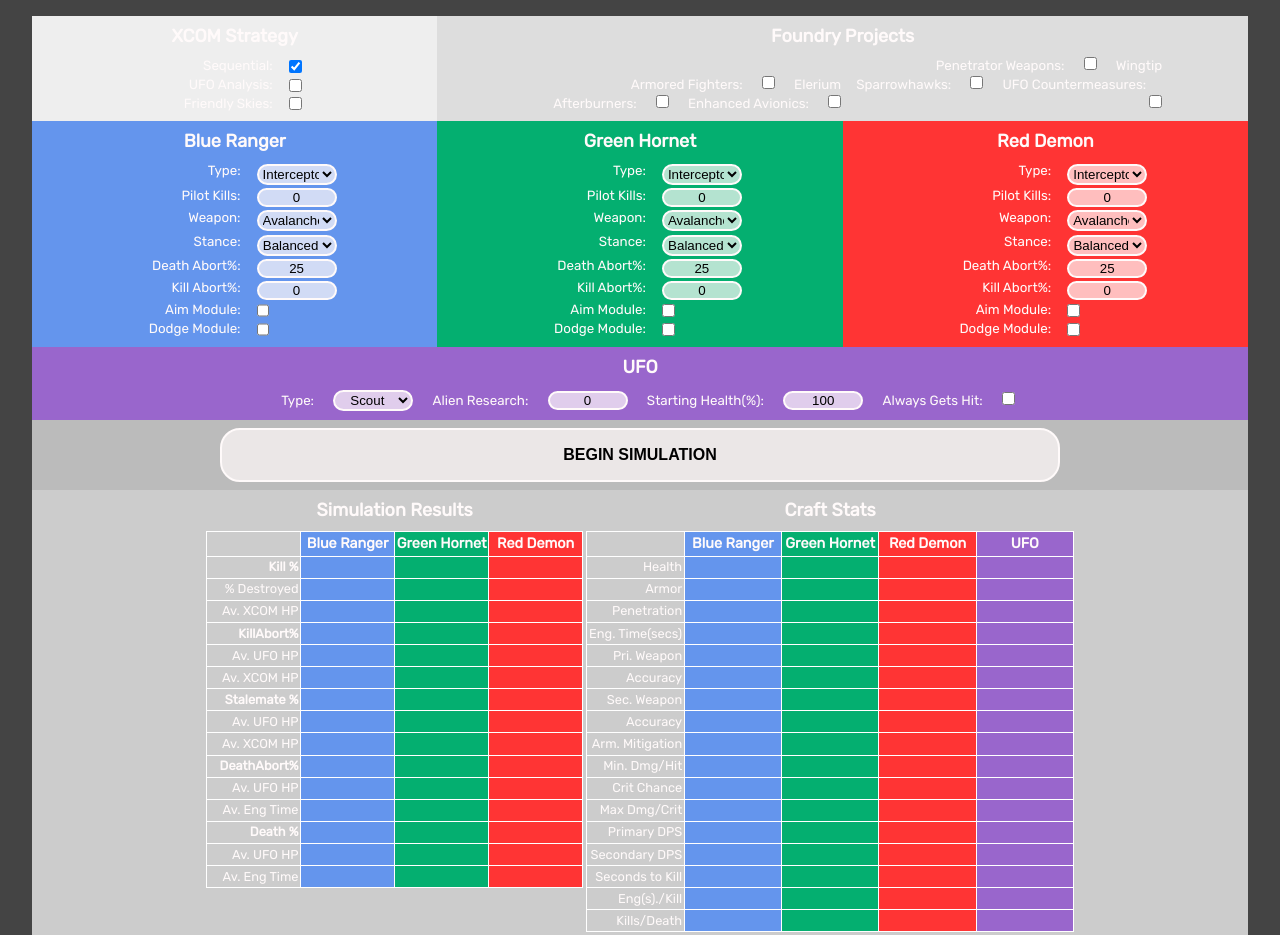
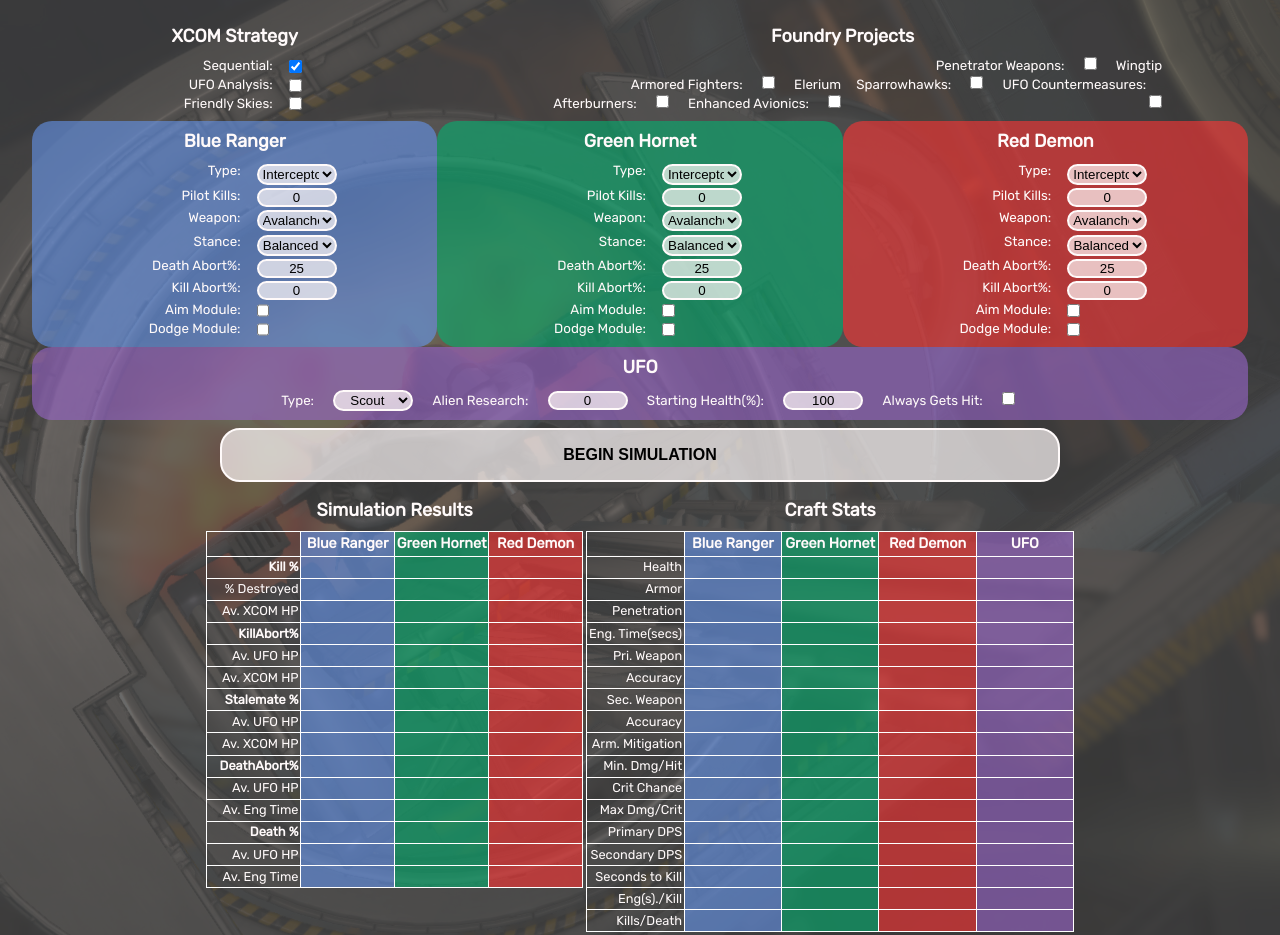
Before and after one commit to nucmatt/LW1-Airgame-Simulator, a website: page dist/index.html in a window 1280 px wide. Shown: the top 935 px of the page. Drawn offline with Linux system fonts and the light colour scheme.

Commit message:
Added background image adn continued styling page.
Mostly background colors and opacity. Fixed body background color scroll problem by changing body position to relative.

```diff
--- a/_config.scss
+++ b/_config.scss
@@ -5,6 +5,10 @@
 $green-hornet-color: #04af70;
 $red-devil-color: #ff3434;
 $ufo-color: #9966cc;
+$show-home-image: true;
+$home-image: url(../img/background.jpg);
+$background-opacity: 0.8;
+$grid-opacity: 0.6;
 
 // Browser settings
 ::-webkit-inner-spin-button {
@@ -13,6 +17,27 @@
 
 ::-webkit-clear-button {
 	display: none;
+}
+
+@mixin background {
+  @if $show-home-image {
+    &#bg-img {
+      background: $home-image;
+      background-attachment: fixed;
+      background-size: cover;
+
+      &:after {
+        content: "";
+        position: absolute;
+        top: 0;
+        right: 0;
+        width: 100%;
+        height: 100%;
+        z-index: -1;
+        background: rgba($primary-color, $background-opacity);
+      }
+    }
+  }
 }
 
 // Media Query Mixins
--- a/scss/main.scss
+++ b/scss/main.scss
@@ -5,13 +5,16 @@
 	box-sizing: border-box;
 }
 
-body,
-html {
-	height: 100vh;
-}
+// html, body {
+// 	height: 100%;
+// }
+
 body {
+	@include background();
 	background: $primary-color;
 	color: $secondary-color;
+	height: 100%;
+	position: relative;
 	margin: 0;
 	font-family: "Rubik", Tahoma, sans-serif;
 	line-height: 1.4;
@@ -20,6 +23,7 @@
 main {
 	padding: 1rem 2rem;
 	font-size: smaller;
+	min-height: calc(100vh - 60px);
 }
 
 section {
@@ -82,7 +86,7 @@
 
 .grid-container {
 	display: grid;
-	// grid-gap: 0.1rem;
+	min-height: 100%;
 	grid-template-areas:
 		"strategy     foundry      foundry"
 		"interceptor1 interceptor2 interceptor3"
@@ -100,27 +104,30 @@
 
 #blueRanger {
 	grid-area: interceptor1;
-	background-color: $blue-ranger-color;
+	// background-color: rgba($blue-ranger-color, $grid-opacity);
+	border-radius: 20px;
 }
 
 #greenHornet {
 	grid-area: interceptor2;
-	background-color: $green-hornet-color;
+	// background-color: rgba($green-hornet-color, 0.6);
+	border-radius: 20px;
 }
 
 #redDevil {
 	grid-area: interceptor3;
-	background-color: $red-devil-color;
+	// background-color: rgba($red-devil-color, 0.6);
+	border-radius: 20px;
 }
 
 #strategy {
 	grid-area: strategy;
-	background-color: #eee;
+	// background-color: #eee;
 }
 
 #foundry {
 	grid-area: foundry;
-	background-color: #ddd;
+	// background-color: #ddd;
 	display: inline-block;
 
 	.column {
@@ -131,16 +138,16 @@
 
 #ufo {
 	grid-area: ufo;
-	background-color: $ufo-color;
+	border-radius: 20px;
 
 	.subgrid {
-		display: inline-block
+		display: inline-block;
 	}
 }
 
 #results {
 	grid-area: results;
-	background-color: #ccc;
+	// background-color: #ccc;
 
 	table {
 		display: inline-table;
@@ -154,23 +161,23 @@
 
 #simulation_start_btn {
 	grid-area: button;
-	background-color: #bbb;
+	// background-color: #bbb;
 }
 
 .blue {
-	background-color: $blue-ranger-color;
+	background-color: rgba($blue-ranger-color, $grid-opacity);
 }
 
 .green {
-	background-color: $green-hornet-color;
+	background-color: rgba($green-hornet-color, $grid-opacity);
 }
 
 .red {
-	background-color: $red-devil-color;
+	background-color: rgba($red-devil-color, $grid-opacity);
 }
 
-.ufo_stats {
-	background-color: $ufo-color;
+.ufo_color {
+	background-color: rgba($ufo-color, $grid-opacity);
 }
 
 table {
@@ -179,7 +186,7 @@
 }
 
 #simulation {
-tr:nth-last-child(3n + 0) {
+	tr:nth-last-child(3n + 0) {
 		font-weight: bold;
 	}
 }
@@ -199,8 +206,6 @@
 td {
 	font-size: 0.8rem;
 }
-
-
 
 // td.blue,
 // td.green,
```
Also changed, not shown: dist/css/main.css, dist/img/background.jpg (added), dist/index.html.
